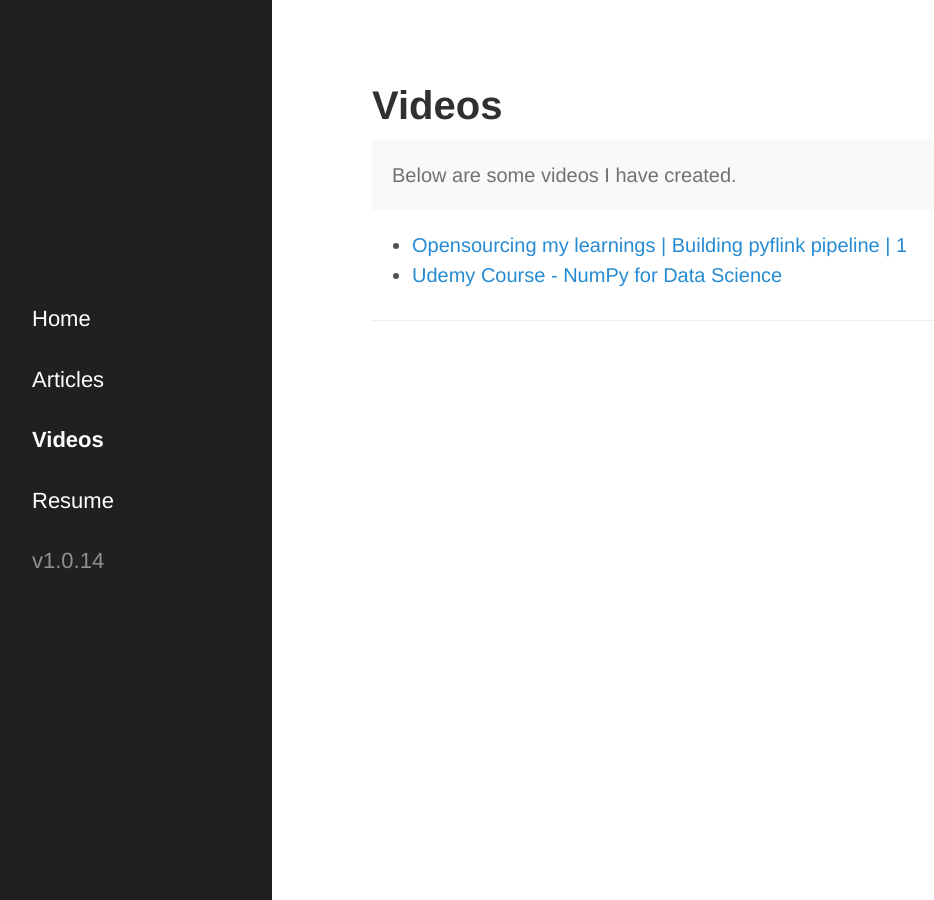
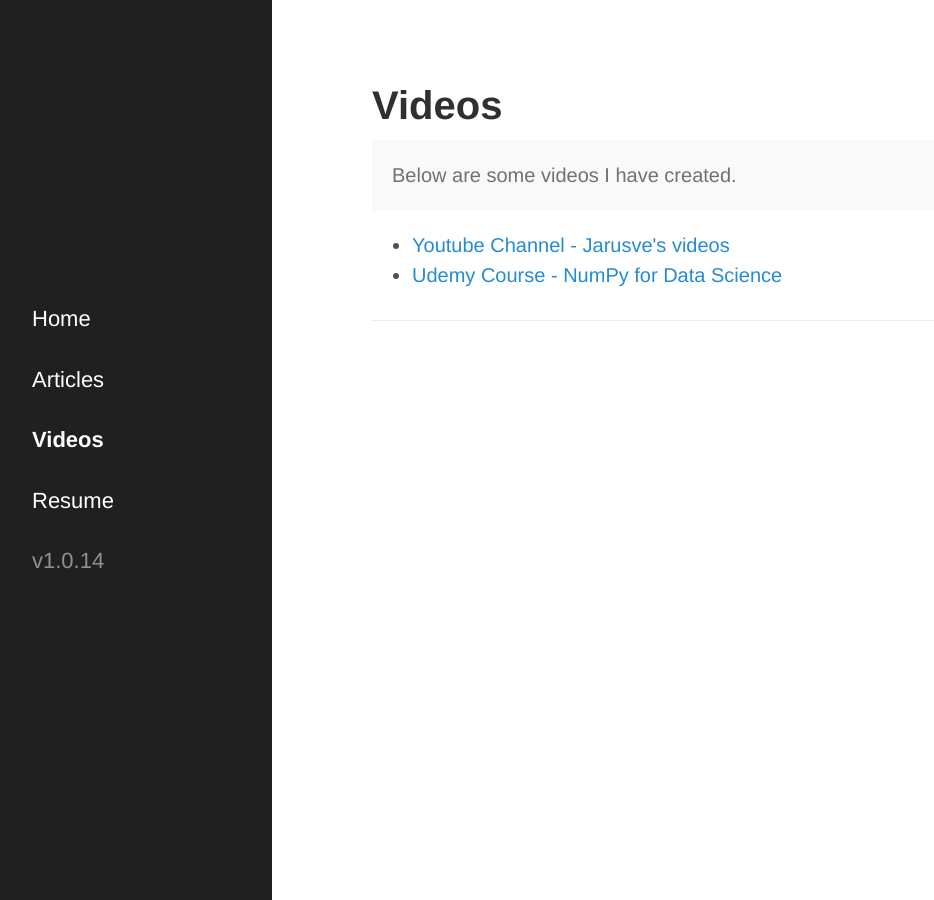
Before and after one commit to surajvm1/surajv311.github.io, a Jekyll site: the page built from videos.md, in a window 1280 px wide. Shown: the whole page, without its empty margins (8-942 px from the left). Built offline with Jekyll 4.4.1, drawn with Linux system fonts in a browser that asks for light colours; some web fonts are replaced.

Commit message:
Update videos.md

```diff
--- a/videos.md
+++ b/videos.md
@@ -9,8 +9,8 @@ title: Videos
 
 <ul>
     <li>
-        <a href="https://www.youtube.com/watch?v=n9wG-E7hjFg&ab_channel=Jarusv" target="_blank">
-        Opensourcing my learnings | Building pyflink pipeline | 1
+        <a href="https://www.youtube.com/@jarusve" target="_blank">
+        Youtube Channel - Jarusve's videos
         </a>
     </li>
     <li>
```
